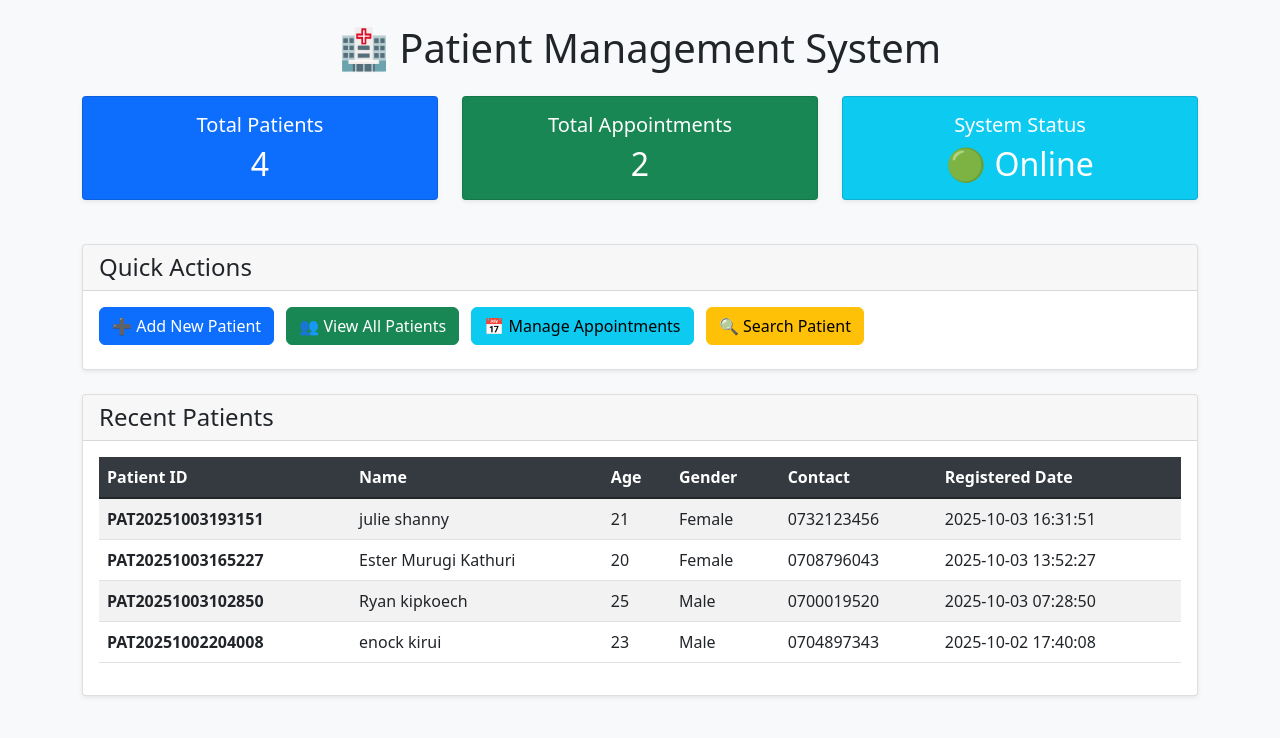
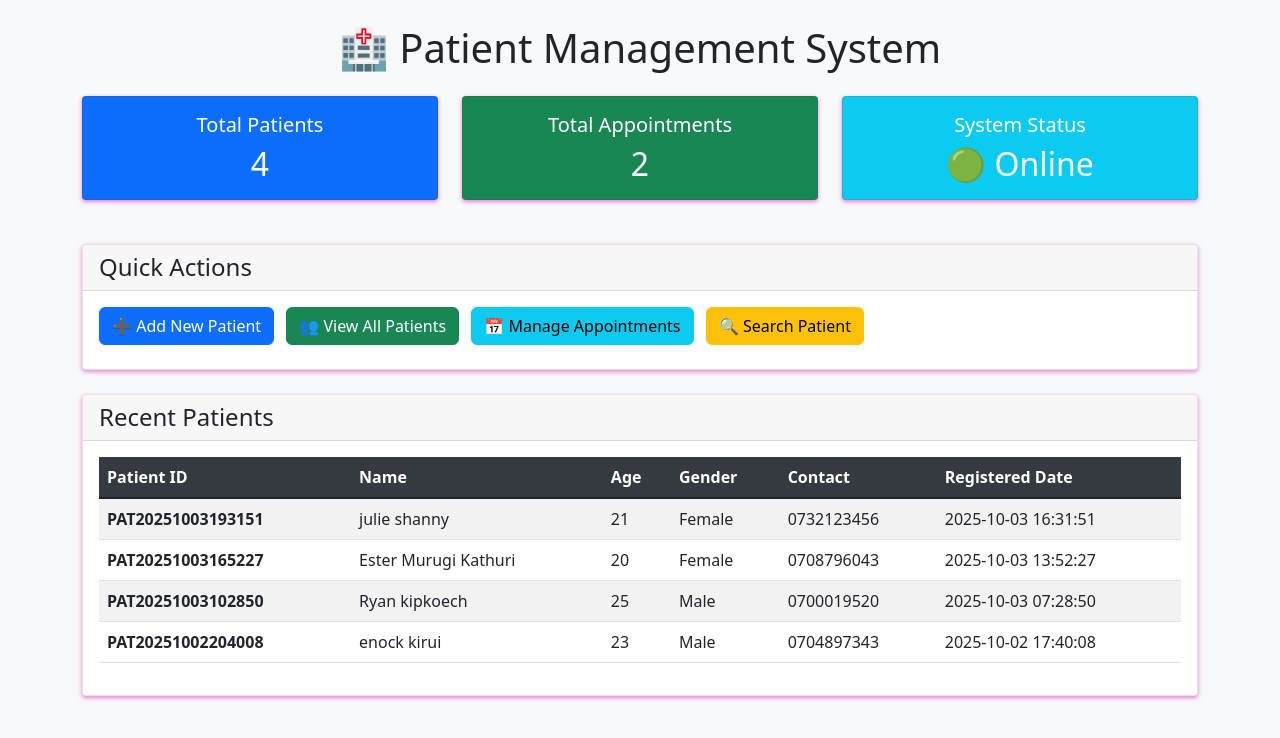
Before and after one commit to KiruiCheruiyot/patient_management-system, a Flask app: page / in a window 1280 px wide. Shown: the part 62-800 px from the top of the page. Run offline with Flask 3, Linux system fonts and the light colour scheme; data comes from the database, SQL or seed files in the repository; both versions use the stored data as it was after the commit.

Commit message:
initial commit

```diff
--- a/templates/static/style.css
+++ b/templates/static/style.css
@@ -8,9 +8,9 @@ body {
 }
 
 .card {
-    box-shadow: 0 0.125rem 0.25rem rgba(0, 0, 0, 0.075);
+    box-shadow: 0 0.125rem 0.25rem rgba(204, 24, 189, 0.53);
     margin-bottom: 20px;
-    border: 1px solid rgba(0, 0, 0, 0.125);
+    border: 1px solid rgba(133, 15, 15, 0.13);
 }
 
 .stats-card {
```
Also changed, not shown: patient_management.db, patient_manager.py (line endings or trailing spaces).
